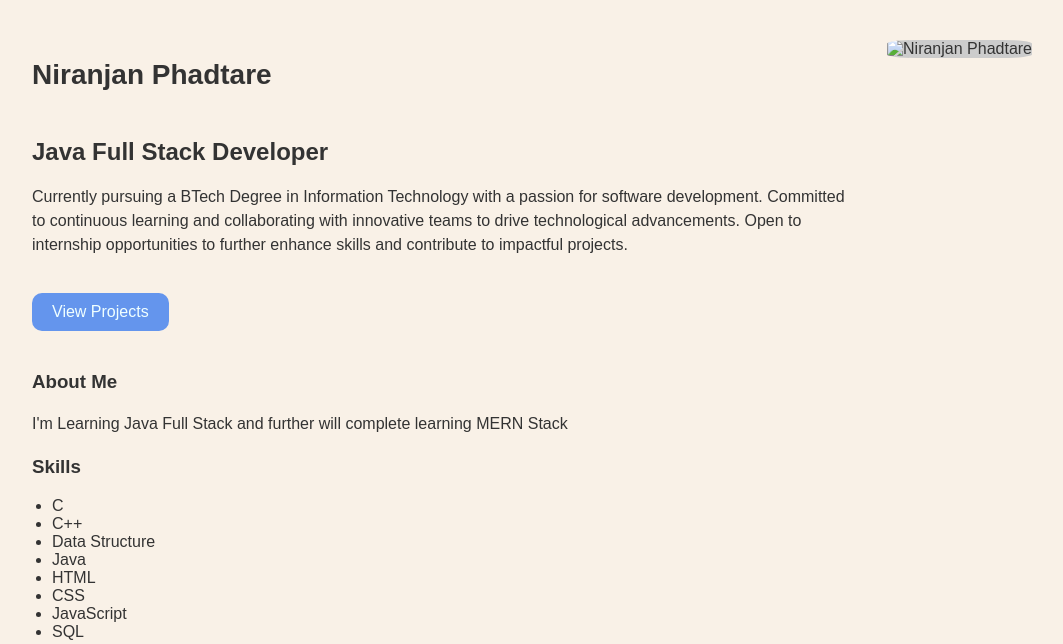
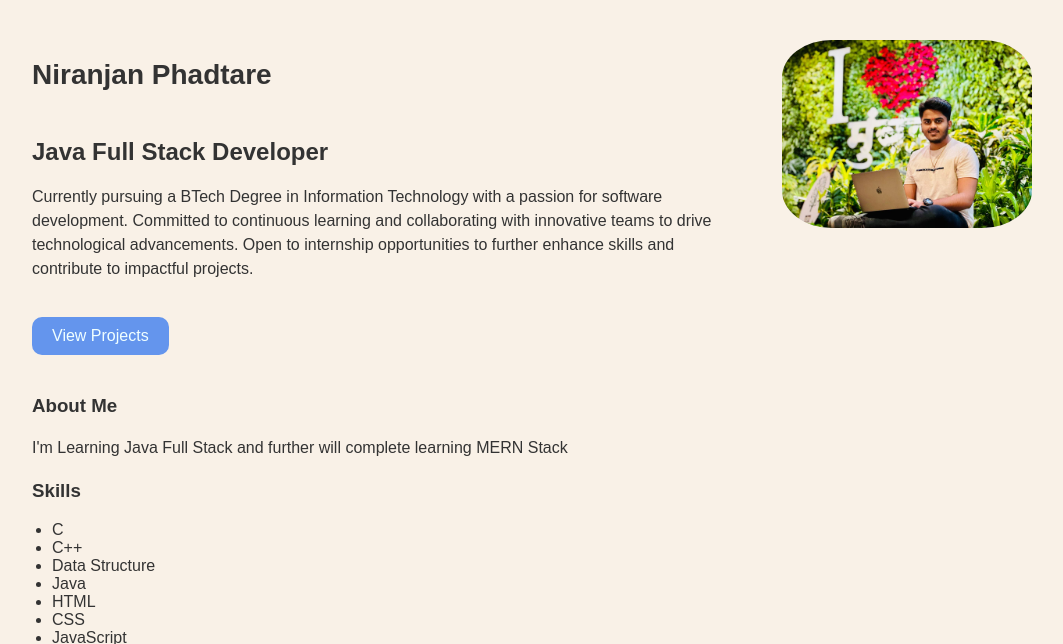
Before and after one commit to niranjan-phadtare/Demo-resume, a plain HTML site: page index.html in a window 1280 px wide. Shown: the top 644 px of the page, without its empty margins (108-1171 px from the left). Drawn offline with Linux system fonts and the light colour scheme.

Commit message:
Update index.html

```diff
--- a/index.html
+++ b/index.html
@@ -39,7 +39,7 @@
             </div>
         </div>
         <div class="image-section">
-            <img src="resume copy.JPG" alt="Niranjan Phadtare"/>
+            <img src="resume.JPG" alt="Niranjan Phadtare"/>
         </div>
     </div>
 </body>
```
